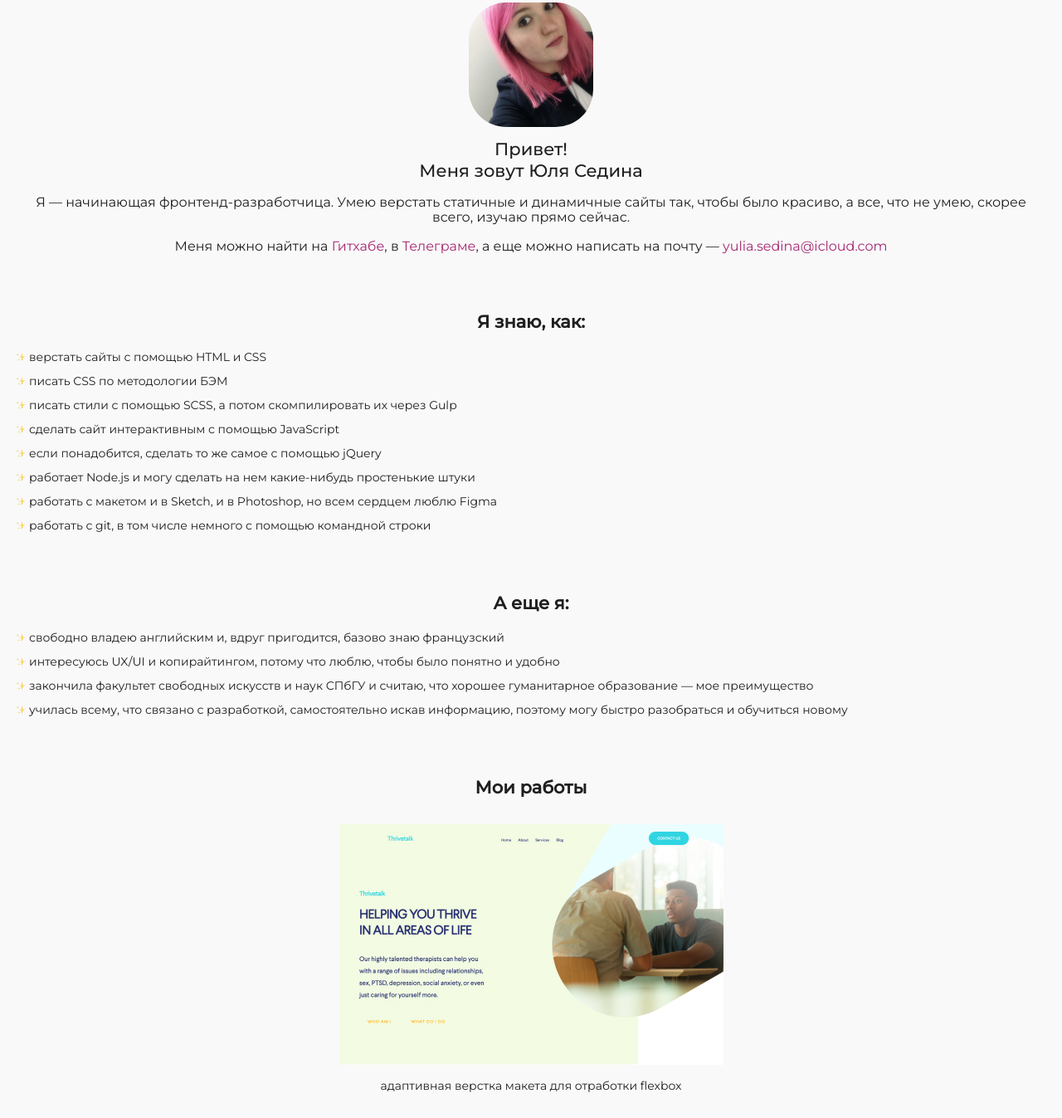
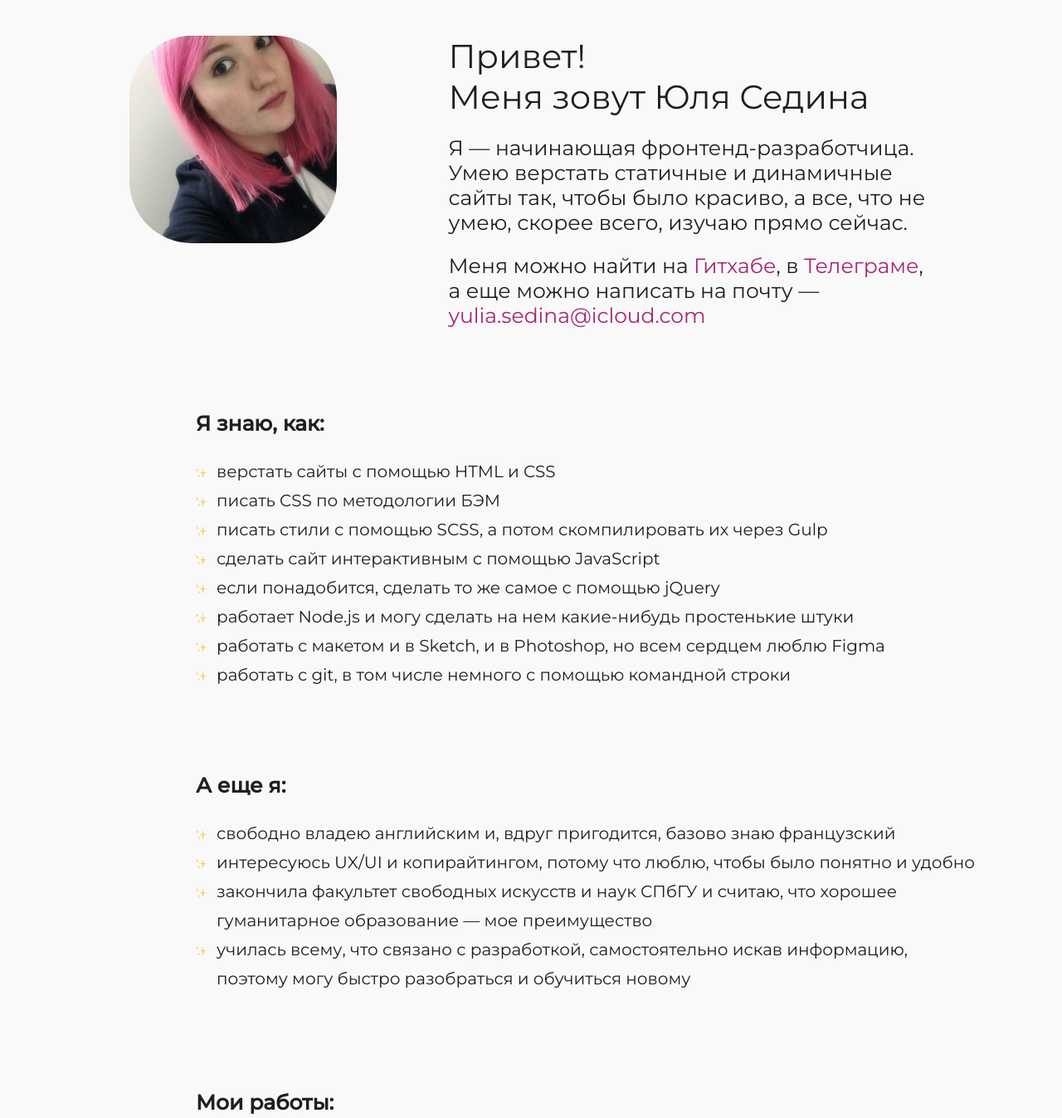
Before and after one commit to thatbookshopguy/portfolio, a plain HTML site: page index.html in a window 1280 px wide. Shown: the part 37-1384 px from the top of the page at 83% size. Drawn offline with nearby package versions, Linux system fonts and the light colour scheme.

Commit message:
desktop layout added

```diff
--- a/index.html
+++ b/index.html
@@ -13,6 +13,7 @@
     <main class='page-main'>
       <section class="about">
         <img src="img/photo.jpg" alt="Юля Седина" class="about__photo">
+        <div class="about__wrapper">
           <h1 class="about__title">Привет!<br/>
             Меня зовут Юля Седина</h1>
           <p class="about__text">Я — начинающая фронтенд-разработчица. Умею верстать статичные и динамичные сайты так, чтобы было красиво, а все, что не умею, скорее всего, изучаю прямо сейчас.
@@ -20,6 +21,7 @@
           <p class="about__text">Меня можно найти на&nbsp;<a href="https://github.com/thatbookshopguy">Гитхабе</a>, в&nbsp;<a href="https://t.me/thatbookshopguy">Телеграме</a>, а еще можно написать на почту —
             <a href="mailto:yulia.sedina@icloud.com">yulia.sedina@icloud.com</a>
           </p>
+        </div>
       </section>
       <section class="skills">
         <h2 class="skills__title title">Я знаю, как:</h2>
@@ -44,7 +46,7 @@
         </ul>
       </section>
       <section class="works">
-        <h2 class="works__title title">Мои работы</h2>
+        <h2 class="works__title title">Мои работы:</h2>
         <div class="swiper-container">
           <ul class="works__list swiper-wrapper">
             <li class="works__item swiper-slide">
@@ -70,12 +72,13 @@
 
     <script src="https://unpkg.com/swiper/swiper-bundle.min.js"></script>
     <script type="text/javascript">
+    if (window.innerWidth < 768) {
       var mySwiper = new Swiper('.swiper-container', {
-        // Optional parameters
         direction: 'horizontal',
         loop: true,
         spaceBetween: 50,
       });
+    }
     </script>
   </body>
 </html>
--- a/style.css
+++ b/style.css
@@ -27,11 +27,45 @@ a:hover {
   text-align: center;
 }
 
+@media (min-width: 768px) {
+  .page-main {
+    margin: 80px auto;
+    width: calc(100% - 300px);
+    max-width: 1140px;
+    text-align: left;
+    font-size: 20px;
+  }
+}
+
+@media (min-width: 768px) {
+  .about {
+    display: flex;
+    justify-content: space-between;
+    width: 969px;
+    margin: 0 auto;
+  }
+}
+
 .about__photo {
   display: block;
   margin: 0 auto;
   width: 150px;
   border-radius: 30%;
+}
+
+@media (min-width: 768px) {
+  .about__photo {
+    margin: 0;
+    width: 250px;
+    height: 250px;
+    border-radius: 30%;
+  }
+}
+
+@media (min-width: 768px) {
+  .about__wrapper {
+    width: 584px;
+  }
 }
 
 .about__title {
@@ -40,15 +74,53 @@ a:hover {
   line-height: 26px;
 }
 
+@media (min-width: 768px) {
+  .about__title {
+    margin: 0;
+    font-weight: 400;
+    font-size: 40px;
+    line-height: 49px;
+  }
+}
+
 .about__text {
   margin: 16px auto 0;
   font-size: 16px;
 }
 
+@media (min-width: 768px) {
+  .about__text {
+    margin-top: 22px;
+    font-size: 25px;
+    line-height: 30px;
+  }
+}
+
 .skills,
 .more,
 .works {
-  margin-top: 70px;
+  margin-top: 60px;
+}
+
+@media (min-width: 768px) {
+  .skills, .more {
+    width: 946px;
+    margin: 100px 0 0 86px;
+  }
+}
+
+@media (min-width: 768px) {
+  .title {
+    font-size: 25px;
+    line-height: 30px;
+    margin: 0;
+  }
+}
+
+@media (min-width: 768px) {
+  .list {
+    padding-top: 6px;
+  }
 }
 
 .item {
@@ -58,6 +130,15 @@ a:hover {
   font-size: 14px;
   line-height: 24px;
   text-align: left;
+}
+
+@media (min-width: 768px) {
+  .item {
+    margin-top: 0;
+    font-size: 20px;
+    line-height: 35px;
+    padding-left: 25px;
+  }
 }
 
 .item::before {
@@ -74,12 +155,59 @@ a:hover {
 }
 
 @media (min-width: 768px) {
-  /*Tablet and desktop styles*/
+  .item::before {
+    top: 11px;
+    width: 15px;
+    height: 15px;
+  }
+}
+
+  @media (min-width: 768px) {
+    .works {
+      margin-top: 116px;
+      margin-left: 65px;
+      width: 986px;
+    }
+  }
+
+  @media (min-width: 768px) {
+    .works__title {
+      margin-left: 21px;
+    }
   }
 
   .swiper-container {
     width: 100%;
     height: auto;
+  }
+
+  @media (min-width: 768px) {
+    .swiper-container {
+      overflow: visible;
+      width: 986px;
+    }
+  }
+
+  @media (min-width: 768px) {
+    .swiper-wrapper {
+      margin-top: 0;
+      width: 986px;
+      flex-wrap: wrap;
+      justify-content: space-between;
+    }
+  }
+
+  @media (min-width: 768px) {
+    .swiper-slide {
+      width: 463px;
+      margin-top: 60px;
+    }
+  }
+
+  @media (min-width: 768px) {
+    .swiper-slide:nth-child(-1n+2) {
+      margin-top: 40px;
+    }
   }
 
   .works__img {
@@ -95,9 +223,28 @@ a:hover {
     }
   }
 
+  @media (min-width: 768px) {
+    .works__img {
+      box-shadow: 0px 5px 15px 5px rgba(0, 0, 0, 0.25);
+      opacity: 0.6;
+    }
+
+    .works__img:hover {
+      opacity: 1;
+    }
+  }
+
   .works__description {
     margin: 15px auto 15px;
     width: calc(100% - 50px);
     font-size: 14px;
     line-height: 15px;
   }
+
+  @media (min-width: 768px) {
+    .works__description {
+      margin: 20px auto 0;
+      width: 300px;
+      text-align: center;
+    }
+  }
```
Lines whose indentation alone changed are shown as unchanged.
